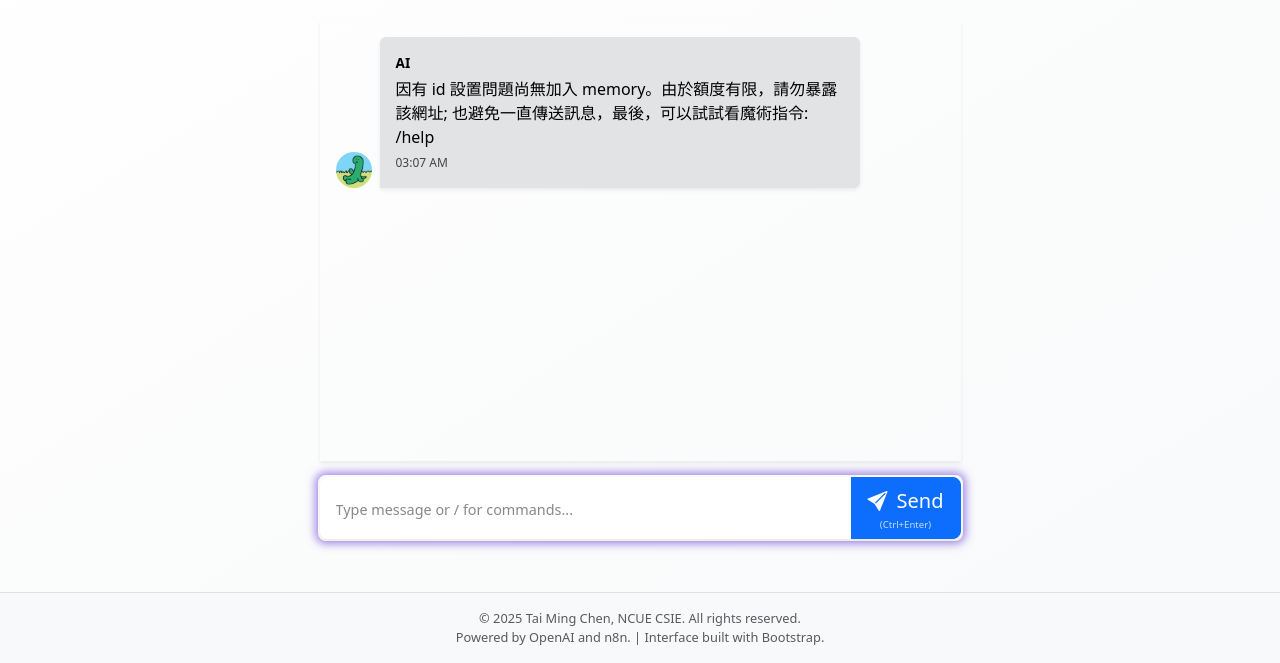
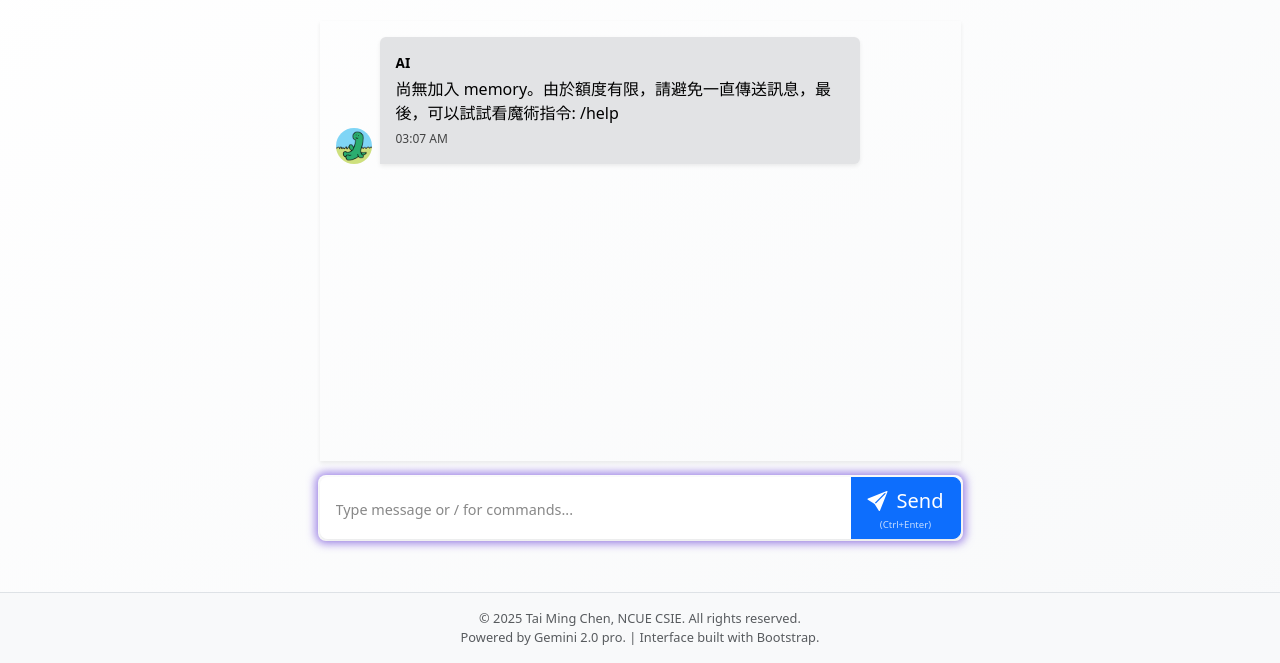
Before and after one commit to Ming874/Finance-AI-Agent, a plain HTML site: page index.html in a window 1280 px wide. Shown: the part 137-800 px from the top of the page. Drawn offline with nearby package versions, Linux system fonts and the light colour scheme.

Commit message:
index.html

```diff
--- a/index.html
+++ b/index.html
@@ -320,7 +320,7 @@
     <footer class="text-center mt-auto py-3 text-muted fs-sm border-top"
         style="background-color: var(--bs-tertiary-bg);">
         © <span id="current-year"></span> Tai Ming Chen, NCUE CSIE. All rights reserved. <br>
-        Powered by OpenAI and n8n. <span class="d-none d-lg-inline">| Interface built with Bootstrap.</span>
+        Powered by Gemini 2.0 pro. <span class="d-none d-lg-inline">| Interface built with Bootstrap.</span>
     </footer>
 
     <script src="https://cdn.jsdelivr.net/npm/bootstrap@5.3.2/dist/js/bootstrap.bundle.min.js"
@@ -561,7 +561,7 @@
 
         // Initial setup
         userInput.focus();
-        appendMessage("AI", "因有 id 設置問題尚無加入 memory。由於額度有限，請勿暴露該網址; 也避免一直傳送訊息，最後，可以試試看魔術指令: /help ", "ai");
+        appendMessage("AI", "尚無加入 memory。由於額度有限，請避免一直傳送訊息，最後，可以試試看魔術指令: /help ", "ai");
         updateScrollbarColors();
 
     </script>
```
